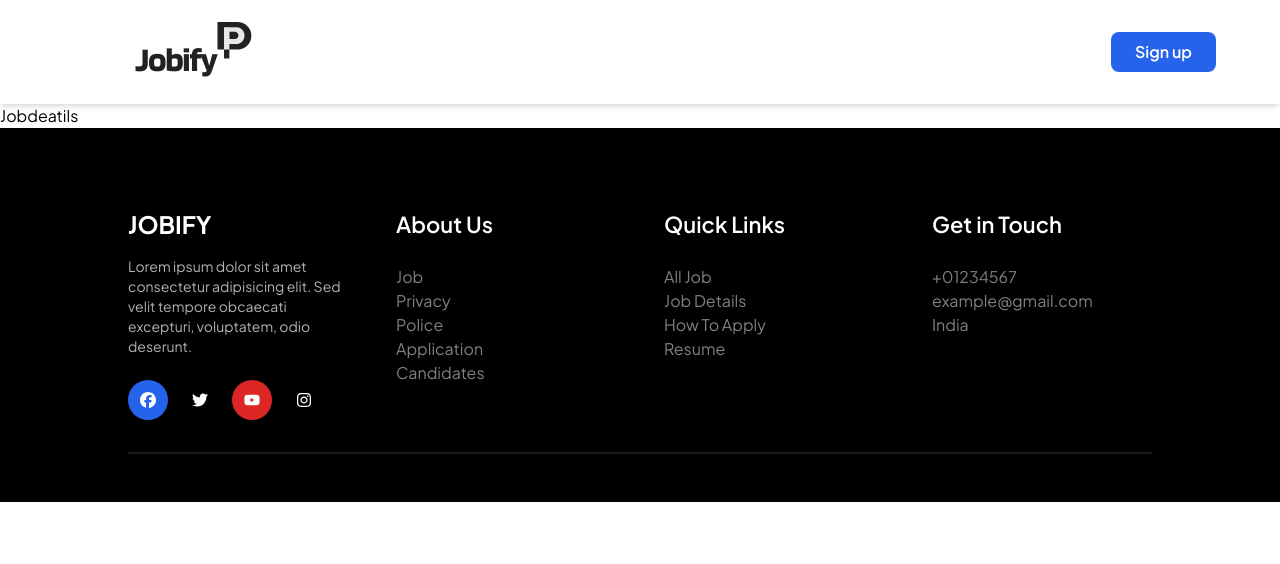
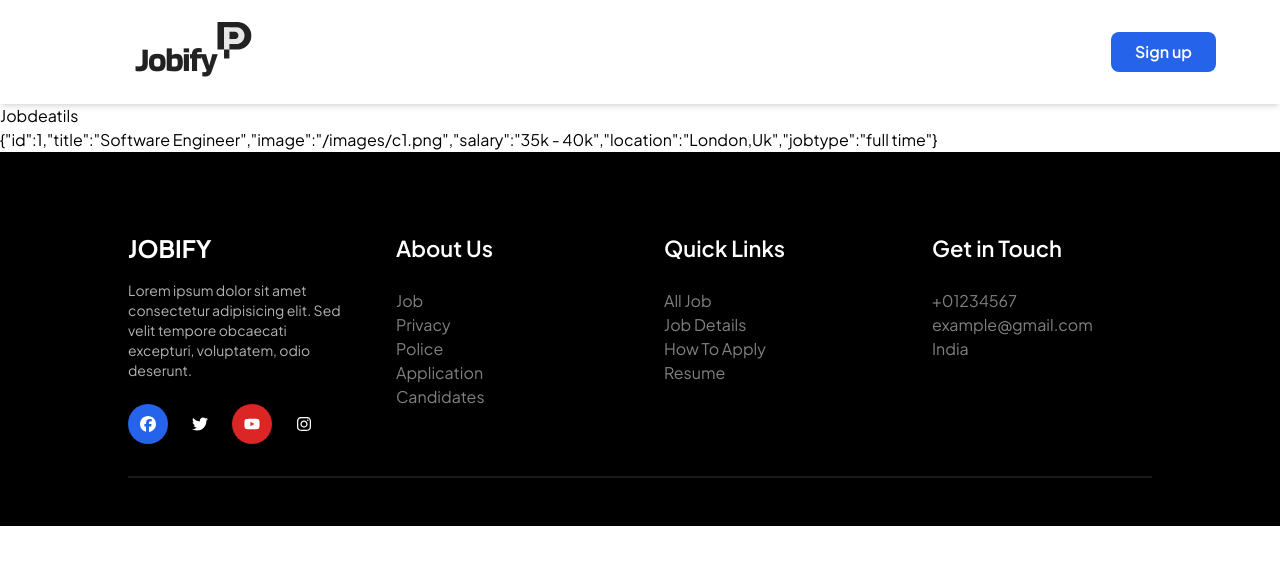
Before and after one commit to muhammadshakkeerp/Job-portal, a Next.js app: page /job/jobDetails/1 in a window 1280 px wide. Shown: the top 564 px of the page. Built offline with nearby package versions, Linux system fonts and the light colour scheme; no server answers.

Commit message:
Retrieve and display job details data

```diff
--- a/app/job/jobDetails/[id]/page.tsx
+++ b/app/job/jobDetails/[id]/page.tsx
@@ -1,8 +1,17 @@
+import JobData from '@/data'
 import React from 'react'
 
-const JobDeatils = () => {
+const JobDeatils = ({ params }: { params: { id: string } }) => {
+  const getJobDetail = JobData?.find((job) => job.id.toString() === params.id)
+  console.log(getJobDetail)
   return (
-    <div>Jobdeatils</div>
+    <div>
+
+      <div>Jobdeatils</div>
+      <div>
+        {JSON.stringify(getJobDetail)}
+      </div>
+    </div>
   )
 }
 
```
